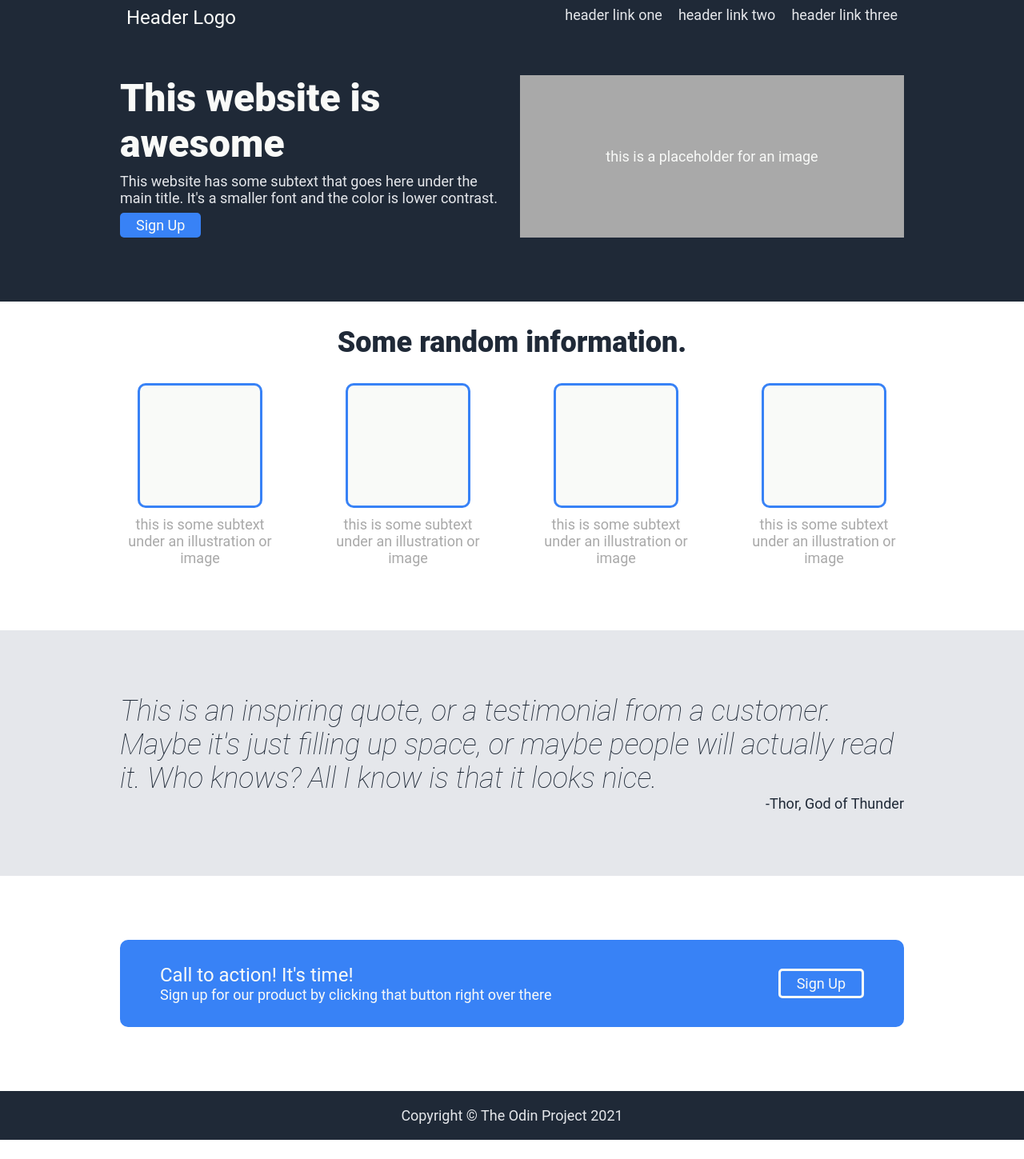
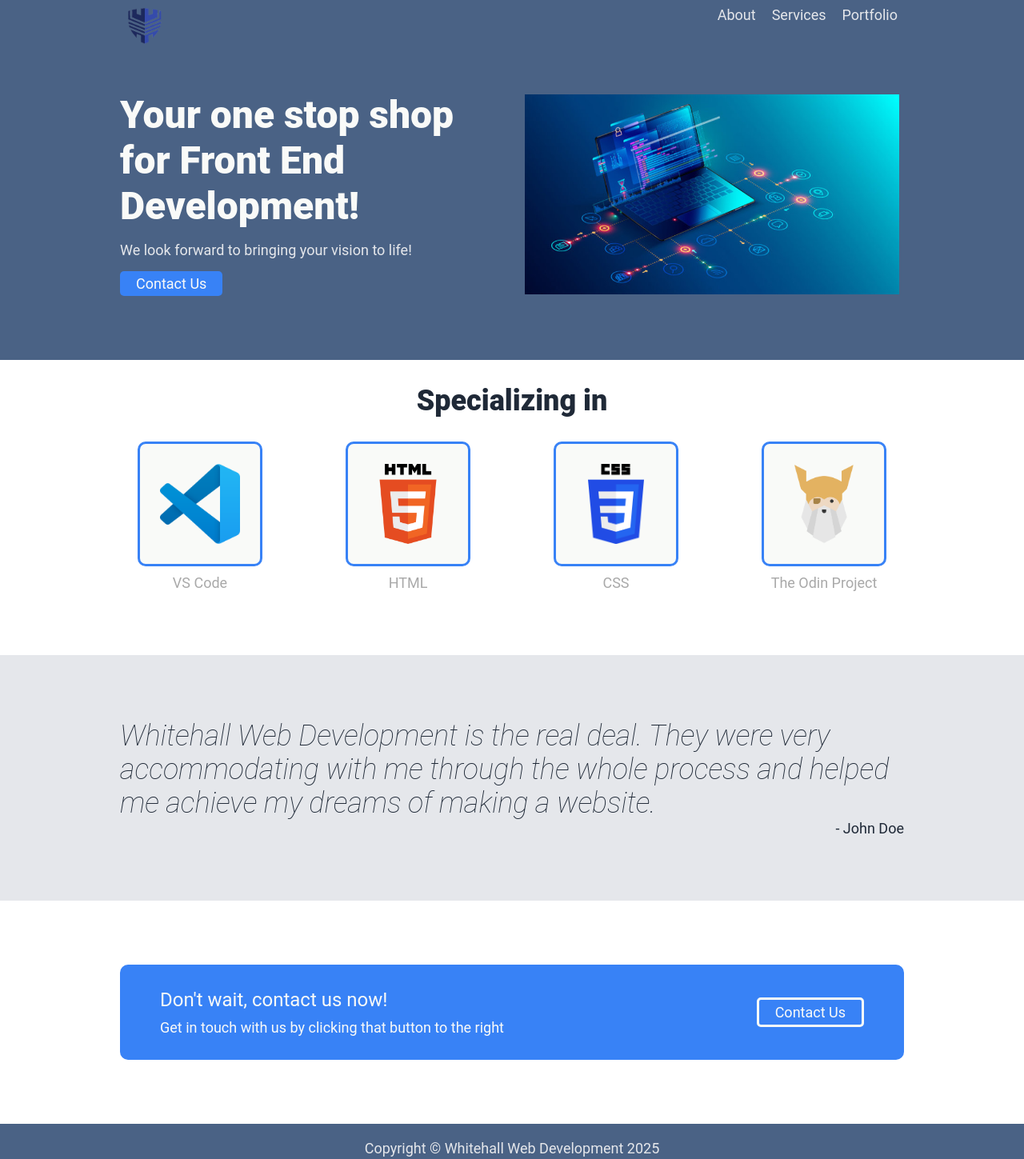
Before and after one commit to thall34/landing-page, a plain HTML site: page index.html in a window 1280 px wide. Shown: the whole page at 80% size. Before the commit the page ends 1425 px from the top, so only its background shows below. Drawn offline with Linux system fonts and the light colour scheme.

Commit message:
Edit page to be more personal
Add images instead of placeholders
Add personal touch to website instead of dummy text

```diff
--- a/index.html
+++ b/index.html
@@ -4,68 +4,67 @@
 <html lang="en">
     <head>
         <meta charset="utf-8">
-        <title>Landing Page</title>
+        <title>Whitehall Web Development</title>
         <link rel="stylesheet" href="./style.css">
     </head>
 
     <body>
         <div class="header">
             <div class="head-container-one">
-                <div id="logo">Header Logo</div>
-                    <!-- use css to remove list properties and make these inline on the right -->
+                <div id=logo><img src="./images/logo.png" alt ="Whitehall Web Development Logo" height="45"></div>
                     <ul>
-                        <li><a href="#">header link one</a></li>
-                        <li><a href="#">header link two</a></li>
-                        <li><a href="#">header link three</a></li>
+                        <li><a href="#">About</a></li>
+                        <li><a href="#">Services</a></li>
+                        <li><a href="#">Portfolio</a></li>
                     </ul>
             </div>
         <!-- first stands for large hero text, second stands for secondary hero text, second is reused for footer -->
             <div class="head-container-two">
                 <div class="intro">
-                    <div class="first">This website is awesome</div>
-                    <div class="second">This website has some subtext that goes here under the main title. It's a smaller font and the color is lower contrast.</div>
-                    <button id="top-button" type="button">Sign Up</button>
+                    <div class="first">Your one stop shop for Front End Development!</div>
+                    <div class="second">We look forward to bringing your vision to life!</div>
+                    <button id="top-button" type="button">Contact Us</button>
                 </div>
-                <div class="placeholder">this is a placeholder for an image</div>
+                <div class="placeholder"><img src="./images/web-development.jpg" alt="Computer with network lines coming out in an abstract pattern" height="250"></div>
             </div>
         </div>
 
-        <div id="body-header">Some random information.</div>
+        <div id="body-header">Specializing in</div>
 
         <div class="body-container">
             <div class="card">
-                <div class="info-box"></div>
-                <div class="info-text">this is some subtext under an illustration or image</div>
+                <div class="info-box"><img src="./images/vscode.png" alt="VS Code" height="100"></div>
+                <div class="info-text">VS Code</div>
             </div>
             <div class="card">
-                <div class="info-box"></div>
-                <div class="info-text">this is some subtext under an illustration or image</div>
+                <div class="info-box"><img src="./images/html.png" alt="HTML" height="100"></div>
+                <div class="info-text">HTML</div>
             </div>
             <div class="card">
-                <div class="info-box"></div>
-                <div class="info-text">this is some subtext under an illustration or image</div>
+                <div class="info-box"><img src="./images/css.png" alt="CSS" height="100"></div>
+                <div class="info-text">CSS</div>
             </div>
             <div class="card">
-                <div class="info-box"></div>
-                <div class="info-text">this is some subtext under an illustration or image</div>
+                <div class="info-box"><img src="./images/odin.png" alt="The Odin Project" height="100"></div>
+                <div class="info-text">The Odin Project</div>
             </div>
         </div>
 
         <div class="mid-body">
-            <div id="quote">This is an inspiring quote, or a testimonial from a customer. Maybe it's just filling up space, or maybe people will actually read it. Who knows? All I know is that it looks nice.</div>
-            <div class="source">-Thor, God of Thunder</div>
+            <div id="quote">Whitehall Web Development is the real deal. They were very accommodating with me through the whole process and helped me achieve my dreams of making a website.</div>
+            <div class="source">- John Doe</div>
         </div>
 
         <div class="bottom-body">
                 <div class="left-items">
-                    <div id="action">Call to action! It's time!</div>
-                    <div class="product">Sign up for our product by clicking that button right over there</div>
+                    <div id="action">Don't wait, contact us now!</div>
+                    <div class="product">Get in touch with us by clicking that button to the right</div>
                 </div>
-                    <button id="bottom-button" type="button">Sign Up</button>
+                    <button id="bottom-button" type="button">Contact Us</button>
         </div>
 
         <div class="footer">
-            <div class="second">Copyright © The Odin Project 2021</div>
+            <div class="second">Copyright © Whitehall Web Development 2025</div>
         </div>
     </body>
 </html>
--- a/style.css
+++ b/style.css
@@ -25,9 +25,14 @@ body {
     flex-direction: column;
 }
 
-.header,
-.footer {
-    background-color: #1F2937;
+.header {
+    background-color: #4a6285;
+}
+
+#logo {
+    display: flex;
+    flex: 1;
+    margin: 10px;
 }
 
 .head-container-one {
@@ -35,12 +40,6 @@ body {
     justify-content: space-between;
     margin: 0px 150px;
     margin-bottom: 50px;
-}
-
-#logo {
-    font-size: 24px;
-    color: #F9FAF8;
-    margin: 8px;
 }
 
 .head-container-two {
@@ -55,7 +54,7 @@ body {
 .intro {
     display: flex;
     flex: 1;
-    gap: 8px;
+    gap: 16px;
     flex-direction: column;
 }
 
@@ -92,8 +91,8 @@ button {
     flex: 1;
     justify-content: center;
     align-items: center;
-    background-color: darkgrey;
-    color: #F9FAF8;
+    /* background-color: darkgrey;
+    color: #F9FAF8; */
 }
 
 #body-header {
@@ -124,6 +123,8 @@ button {
     display: flex;
     height: 150px;
     width: 150px;
+    justify-content: center;
+    align-items: center;
     background-color: #F9FAF8;
     border: solid, #3882F6;
     border-width: 3px;
@@ -172,9 +173,11 @@ button {
     display: flex;
     flex-direction: column;
     flex: 3;
+    gap: 10px;
 }
 
 .footer {
+    background-color: #4a6285;
     display: flex;
     flex-direction: column;
     justify-content: center;
```
Also changed, not shown: images/css.png (added), images/html.png (added), images/logo.png (added), images/odin.png (added), images/vscode.png (added), images/web-development.jpg (added).
